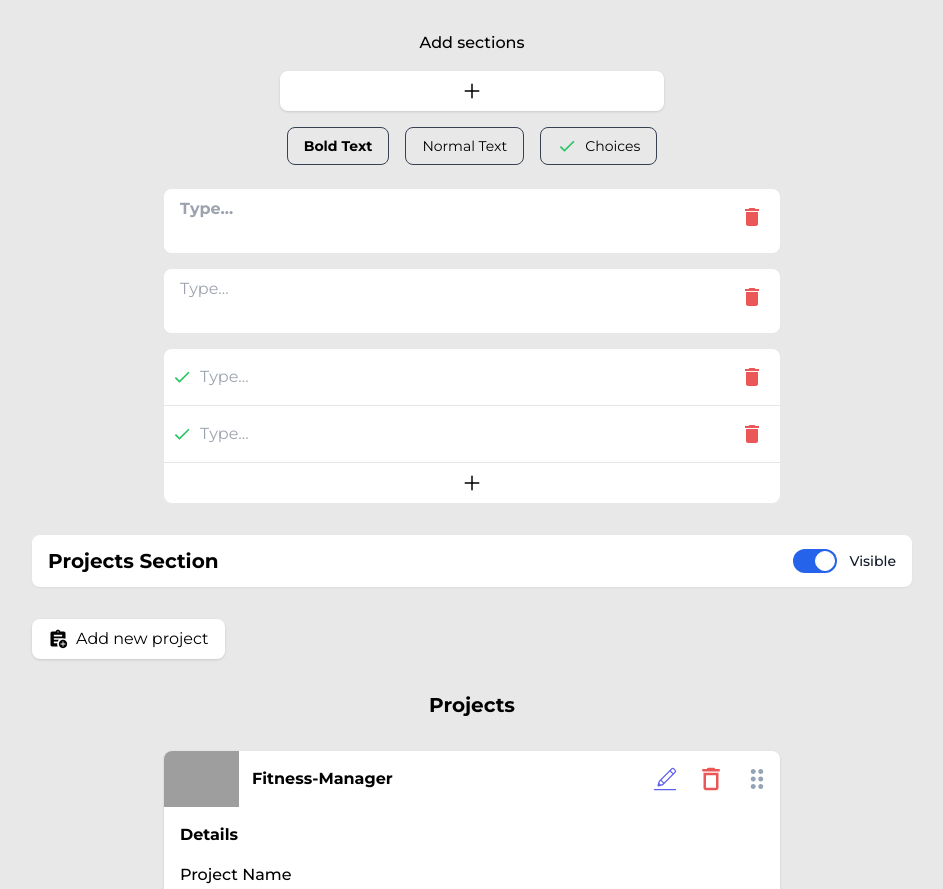
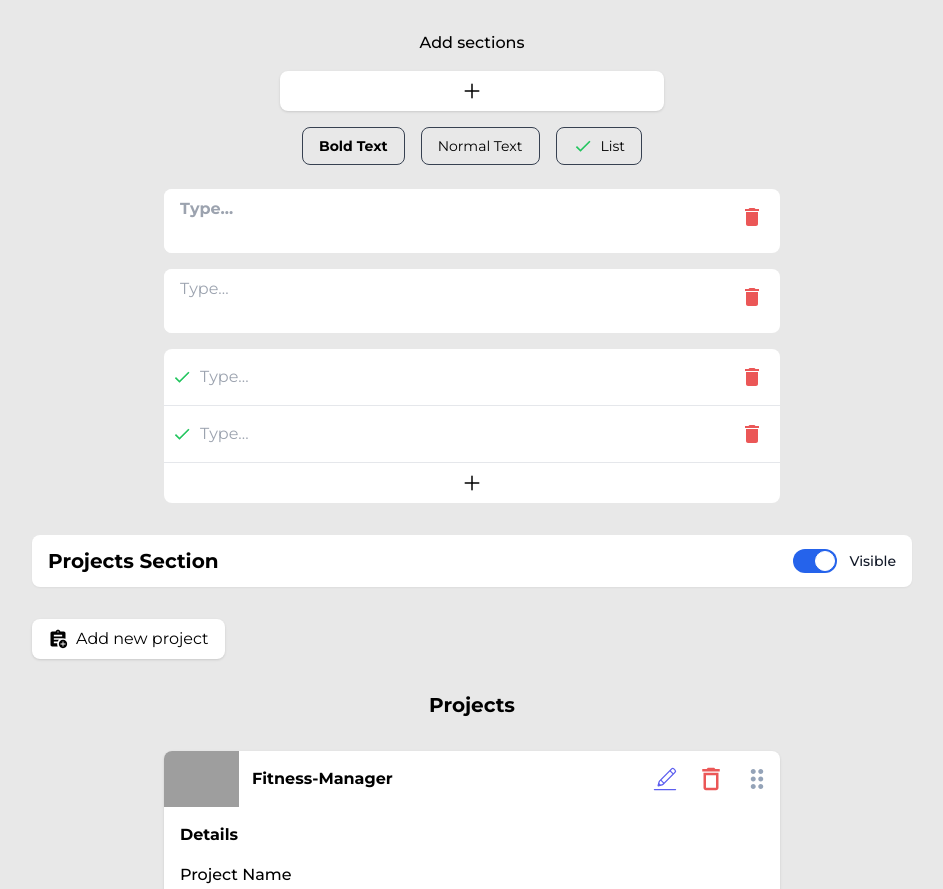
Before and after one commit to marionikolov17/Portfolio-Builder, a React (Vite) app in the folder client/: page / in a window 1280 px wide. Shown: the part 1451-2340 px from the top of the page, without its empty margins (328-1271 px from the left). Built offline with nearby package versions, Linux system fonts and the light colour scheme; grey boxes are pictures that could not be loaded.

Commit message:
Update AboutSectionStandart.jsx

```diff
--- a/client/src/features/themes/standart/components/AboutSectionStandart/AboutSectionStandart.jsx
+++ b/client/src/features/themes/standart/components/AboutSectionStandart/AboutSectionStandart.jsx
@@ -42,7 +42,7 @@ export default function AboutSectionStandart() {
           </div>
           <div className="flex items-center py-2 px-4 border border-gray-700 rounded-lg text-sm mx-2 hover:bg-white cursor-pointer mb-2">
             <MdDone className="me-2 text-green-500 text-xl"/>
-            Choices
+            List
           </div>
         </div>
         {/* Different sections */}
```
